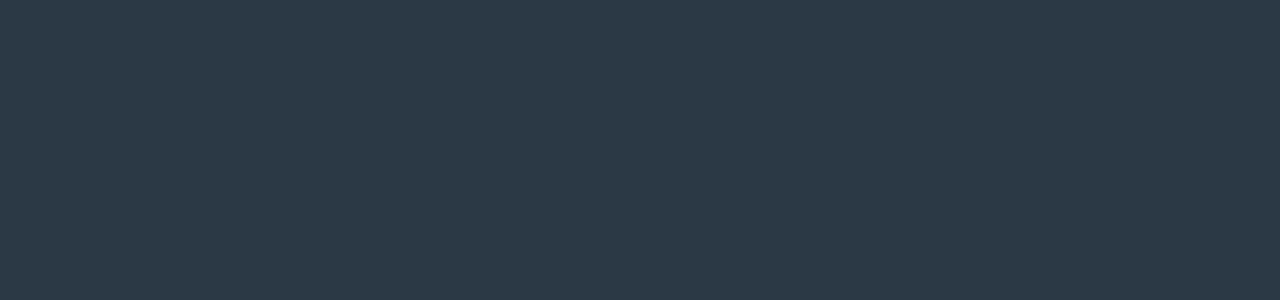
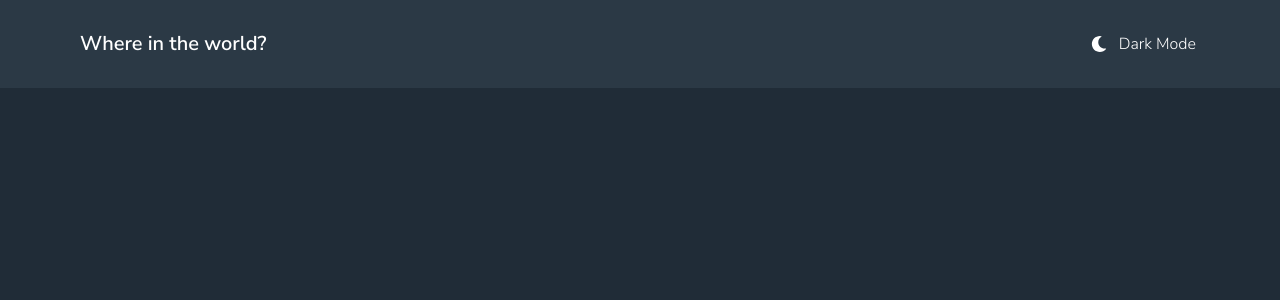
Before and after one commit to utkucanyilmaz/frontendmentor-challenges, a React (Vite) app: page / in a window 1280 px wide. Shown: the top 300 px of the page. Built offline with nearby package versions, Linux system fonts and the light colour scheme.

Commit message:
Add Header, ThemeButton components

```diff
--- a/src/App.jsx
+++ b/src/App.jsx
@@ -1,5 +1,11 @@
+import Header from "./components/Header";
+
 function App() {
-  return <div className="h-screen bg-neutral-dark-blue-500"></div>;
+  return (
+    <div className="h-screen bg-neutral-dark-blue-700 font-nunito">
+      <Header />
+    </div>
+  );
 }
 
 export default App;
--- /dev/null
+++ b/src/components/Header.jsx
@@ -0,0 +1,15 @@
+import React from "react";
+import ThemeButton from "./ThemeButton";
+
+function Header() {
+  return (
+    <header className="flex items-center justify-between bg-neutral-dark-blue-500 p-7 px-20">
+      <h1 className="text-xl font-semibold text-white">Where in the world?</h1>
+      <div>
+        <ThemeButton />
+      </div>
+    </header>
+  );
+}
+
+export default Header;
--- /dev/null
+++ b/src/components/ThemeButton.jsx
@@ -0,0 +1,15 @@
+import React from "react";
+import { FaMoon } from "react-icons/fa";
+
+function ThemeButton() {
+  return (
+    <button className="group flex items-center gap-x-3 p-1">
+      <FaMoon className="text-white transition-colors group-hover:text-gray-400" />
+      <div className="text-white transition-colors group-hover:text-gray-400">
+        Dark Mode
+      </div>
+    </button>
+  );
+}
+
+export default ThemeButton;
```
